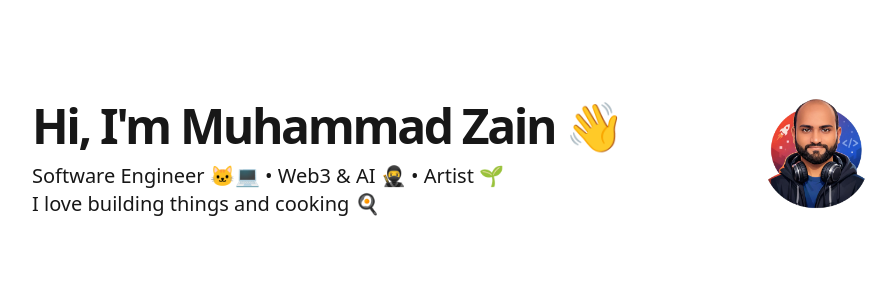
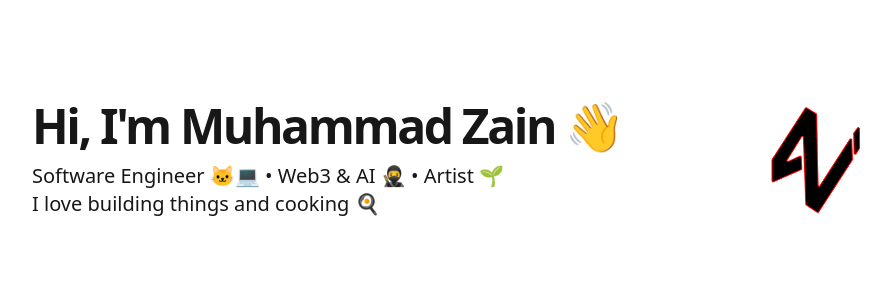
Before and after one commit to Zain887/zain, a Next.js app: page /hero in a window 1280 px wide. Shown: the top 300 px of the page, without its empty margins (184-1079 px from the left). Built offline with nearby package versions, Linux system fonts and the light colour scheme.

Commit message:
remove image

```diff
--- a/src/app/hero/page.tsx
+++ b/src/app/hero/page.tsx
@@ -53,7 +53,7 @@ export default function Hero() {
           >
             <div className="relative h-28 w-28 overflow-hidden rounded-full sm:h-32 sm:w-32">
               <Image
-                src="/images/zainlogopic.png"
+                src="/images/logoPlaceholder.png"
                 alt="Muhammad Zain"
                 fill
                 className="object-cover"
```
